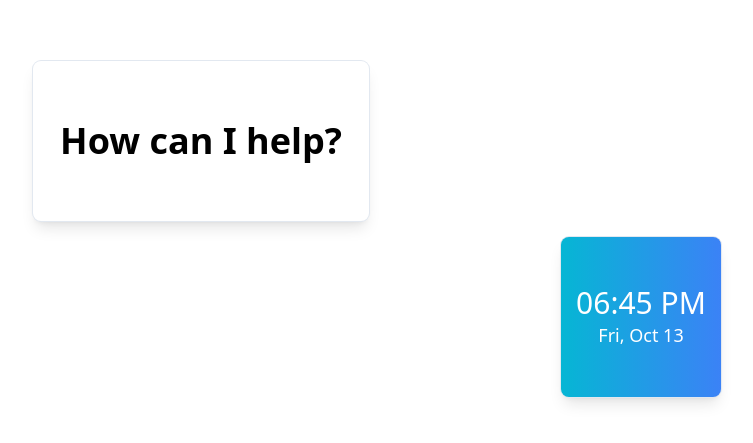
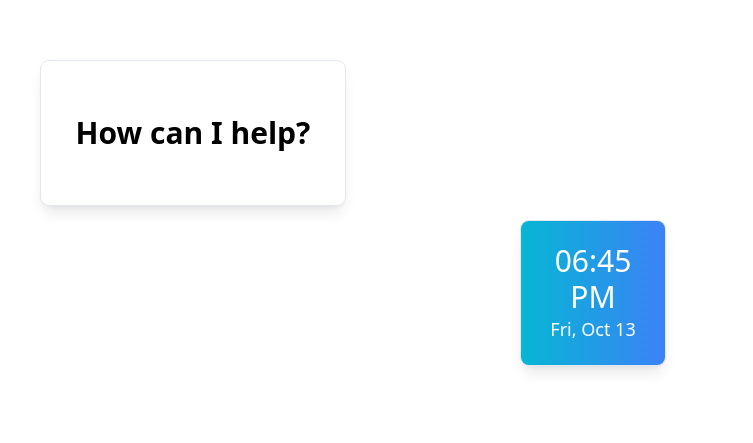
Before and after one commit to Bishoymly/home, a Next.js app: page / in a window 1280 px wide. Shown: the part 339-782 px from the top of the page, without its empty margins (519-1272 px from the left). Built offline with nearby package versions, Linux system fonts and the light colour scheme; no server answers.

Commit message:
hide widget if no place for it

```diff
--- a/src/components/screen.js
+++ b/src/components/screen.js
@@ -6,7 +6,7 @@ import Welcome from "@/services/welcome";
 import News from "@/services/news";
 
 const Screen = () => {
-  const tileWidthInPixels = 160; // Width of each tile in pixels
+  const tileWidthInPixels = 144; // Width of each tile in pixels
   const gapInPixels = 16; // Gap between tiles in pixels
   const paddingInPixels = 16; // Padding for the screen in pixels
 
@@ -126,6 +126,17 @@ const Screen = () => {
         }
       }
 
+      // hide the widget if there is no place for it
+      isChanged = true;
+      let newWidget = { ...widget };
+      newWidget.style = {
+        left: 0,
+        top: 0,
+        opacity: 0,
+      };
+
+      newWidgets[index] = newWidget;
+
       return false;
     }
 
@@ -146,6 +157,7 @@ const Screen = () => {
           newWidget.width = width;
           newWidget.height = height;
           newWidget.style = {
+            opacity: 1,
             transform: `translate(${
               leftPaddingInPixels + x * tileWidthInPixels + x * gapInPixels
             }px,${
--- a/src/services/welcome.js
+++ b/src/services/welcome.js
@@ -19,7 +19,7 @@ export default function Welcome(props) {
       className="flex items-center justify-center"
       {...props}
     >
-      <h1 className="text-4xl font-extrabold">{saySomthing(step)}</h1>
+      <h1 className="text-3xl font-extrabold">{saySomthing(step)}</h1>
     </Widget>
   );
 }
```
